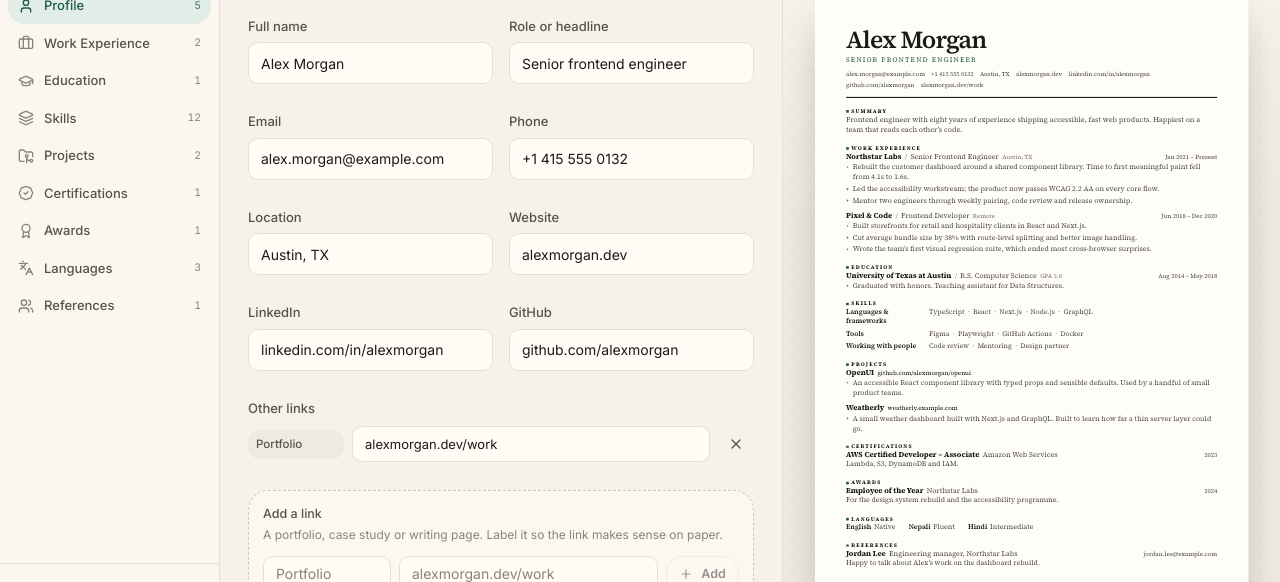
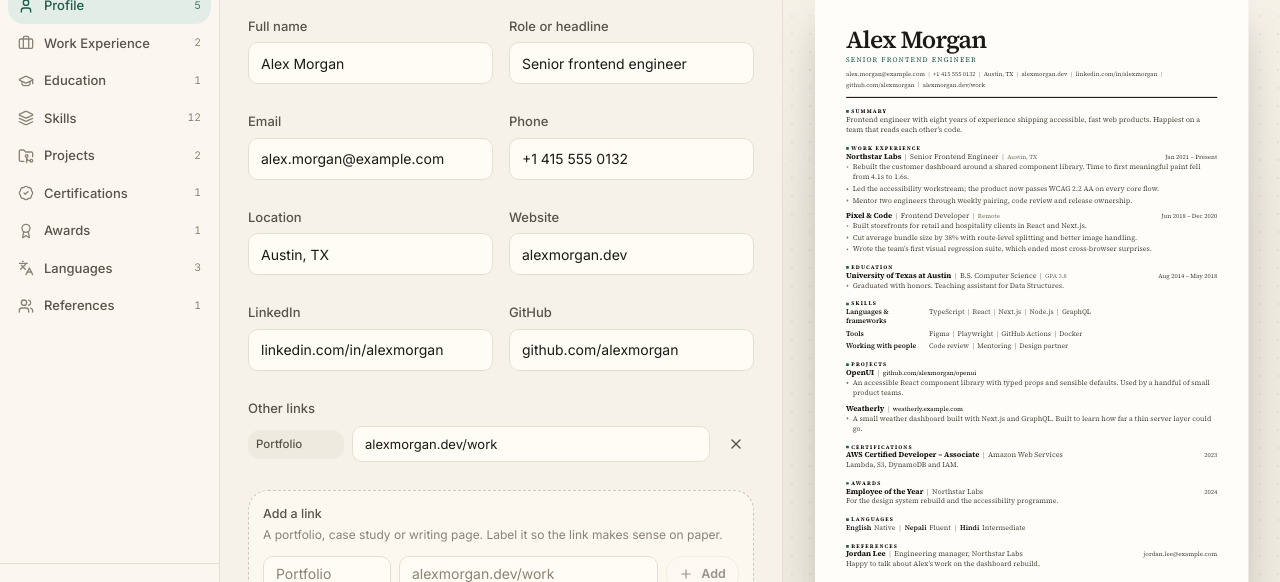
Before and after one commit to prajwl-dh/quick-resume-builder, a Next.js app: page /builder/example-resume in a window 1280 px wide. Shown: the part 147-729 px from the top of the page. Built offline with nearby package versions, Linux system fonts and the light colour scheme.

Commit message:
More ATS fixes

```diff
--- a/src/app/resume-sheet.css
+++ b/src/app/resume-sheet.css
@@ -74,7 +74,7 @@
 .r-contact {
   display: flex;
   flex-wrap: wrap;
-  gap: 0.28em 1.05em;
+  gap: 0.28em 0.55em;
   margin-top: 0.7em;
   font-size: 0.84em;
   color: var(--r-muted);
@@ -243,7 +243,7 @@
   display: flex;
   flex-wrap: wrap;
   align-items: baseline;
-  gap: 0.12em 0.05em;
+  gap: 0.12em 0.42em;
   min-width: 0;
 }
 
@@ -253,18 +253,12 @@
   overflow-wrap: anywhere;
 }
 
-.r-skill + .r-skill::before {
-  content: '·';
-  margin: 0 0.45em;
-  color: var(--r-faint);
-}
-
 /* ------------------------------ languages ----------------------------- */
 
 .r-languages {
   display: flex;
   flex-wrap: wrap;
-  gap: 0.35em 1.8em;
+  gap: 0.35em 0.5em;
 }
 
 .r-language {
@@ -405,14 +399,6 @@
   font-size: 0.86em;
 }
 
-.r-t-meridian .r-skill + .r-skill::before,
-.r-t-atlas .r-skill + .r-skill::before,
-.r-t-studio .r-skill + .r-skill::before,
-.r-t-swiss .r-skill + .r-skill::before {
-  content: none;
-  margin: 0;
-}
-
 .r-t-meridian .r-skill-list,
 .r-t-atlas .r-skill-list,
 .r-t-studio .r-skill-list,
@@ -517,11 +503,6 @@
   font-size: 0.86em;
 }
 
-.r-t-onyx .r-skill + .r-skill::before {
-  content: none;
-  margin: 0;
-}
-
 .r-t-onyx .r-skill-list {
   gap: 0.25em 0.3em;
 }
@@ -608,7 +589,7 @@
 .r-t-mono .r-contact {
   font-family: var(--font-plex-mono), ui-monospace, monospace;
   font-size: 0.76em;
-  gap: 0.3em 1.25em;
+  gap: 0.3em 0.6em;
 }
 
 .r-t-mono .r-contact-label {
@@ -644,11 +625,6 @@
 .r-t-mono .r-skill {
   font-family: var(--font-plex-mono), ui-monospace, monospace;
   font-size: 0.86em;
-}
-
-.r-t-mono .r-skill + .r-skill::before {
-  content: '/';
-  color: var(--r-faint);
 }
 
 /* ==================================================================== */
--- a/src/components/resume/ResumeSheet.tsx
+++ b/src/components/resume/ResumeSheet.tsx
@@ -11,7 +11,16 @@ import {
   titleCaseJobTitle,
 } from '@/lib/resumeDefaults';
 import { SECTION_LABELS, themeVars } from '@/lib/resumeDesign';
-import type { ReactNode } from 'react';
+import { Fragment, type ReactNode } from 'react';
+
+/** Mirrors the PDF's field separator so both views read the same way. */
+function Sep() {
+  return (
+    <span className='r-entry-sep' aria-hidden='true'>
+      |
+    </span>
+  );
+}
 
 function hrefFor(value?: string): string {
   if (!value) return '';
@@ -114,6 +123,8 @@ export default function ResumeSheet({
   );
 
   const contacts = contactItems.filter(Boolean);
+  // These templates stack contacts in a column; the PDF omits separators there.
+  const inlineContacts = !['ledger', 'atlas', 'column'].includes(theme.template);
   const hasAnything = visible.length > 0 || contacts.length > 0 || Boolean(name || role);
 
   const renderSection = (section: SectionKey) => {
@@ -135,10 +146,11 @@ export default function ResumeSheet({
                   <div className='r-skill-list'>
                     {group.skills
                       .filter((skill) => skill.trim())
-                      .map((skill, index) => (
-                        <span className='r-skill' key={`${skill}-${index}`}>
-                          {skill}
-                        </span>
+                      .map((skill, index, skills) => (
+                        <Fragment key={`${skill}-${index}`}>
+                          <span className='r-skill'>{skill}</span>
+                          {index < skills.length - 1 ? <Sep /> : null}
+                        </Fragment>
                       ))}
                   </div>
                 </div>
@@ -170,16 +182,17 @@ export default function ResumeSheet({
                       ) : null}
                       {entry.jobTitle ? (
                         <>
-                          <span className='r-entry-sep' aria-hidden='true'>
-                            /
-                          </span>
+                          <Sep />
                           <span className='r-entry-role'>
                             {titleCaseJobTitle(entry.jobTitle)}
                           </span>
                         </>
                       ) : null}
                       {entry.jobLocation ? (
+                        <>
+                          {entry.companyName || entry.jobTitle ? <Sep /> : null}
                           <span className='r-entry-meta'>{entry.jobLocation}</span>
+                        </>
                       ) : null}
                     </div>
                     {date ? <span className='r-entry-date'>{date}</span> : null}
@@ -216,14 +229,15 @@ export default function ResumeSheet({
                       ) : null}
                       {entry.schoolMajor ? (
                         <>
-                          <span className='r-entry-sep' aria-hidden='true'>
-                            /
-                          </span>
+                          <Sep />
                           <span className='r-entry-role'>{entry.schoolMajor}</span>
                         </>
                       ) : null}
                       {entry.schoolGPA ? (
+                        <>
+                          {entry.schoolName || entry.schoolMajor ? <Sep /> : null}
                           <span className='r-entry-meta'>GPA {entry.schoolGPA}</span>
+                        </>
                       ) : null}
                     </div>
                     {date ? <span className='r-entry-date'>{date}</span> : null}
@@ -254,9 +268,12 @@ export default function ResumeSheet({
                       <span className='r-entry-title'>{entry.projectName}</span>
                     ) : null}
                     {entry.projectLink ? (
+                      <>
+                        {entry.projectName ? <Sep /> : null}
                         <a className='r-entry-link' href={hrefFor(entry.projectLink)}>
                           {entry.projectLink}
                         </a>
+                      </>
                     ) : null}
                   </div>
                 </div>
@@ -283,7 +300,10 @@ export default function ResumeSheet({
                   <div className='r-entry-title-row'>
                     <span className='r-entry-title'>{entry.certificationName}</span>
                     {entry.certificationIssuer ? (
+                      <>
+                        {entry.certificationName ? <Sep /> : null}
                         <span className='r-entry-role'>{entry.certificationIssuer}</span>
+                      </>
                     ) : null}
                   </div>
                   {entry.certificationDate ? (
@@ -313,7 +333,10 @@ export default function ResumeSheet({
                   <div className='r-entry-title-row'>
                     <span className='r-entry-title'>{entry.awardName}</span>
                     {entry.awardIssuer ? (
+                      <>
+                        {entry.awardName ? <Sep /> : null}
                         <span className='r-entry-role'>{entry.awardIssuer}</span>
+                      </>
                     ) : null}
                   </div>
                   {entry.awardDate ? (
@@ -347,11 +370,14 @@ export default function ResumeSheet({
                     {[entry.referenceRole, entry.referenceCompany]
                       .filter(Boolean)
                       .join(', ') ? (
+                      <>
+                        {entry.referenceName ? <Sep /> : null}
                         <span className='r-entry-role'>
                           {[entry.referenceRole, entry.referenceCompany]
                             .filter(Boolean)
                             .join(', ')}
                         </span>
+                      </>
                     ) : null}
                   </div>
                   {entry.referenceEmail ? (
@@ -374,13 +400,16 @@ export default function ResumeSheet({
           <section className='r-section' data-section='languages' key={section}>
             <SectionHeading section='languages' />
             <div className='r-languages'>
-              {items.map((item) => (
-                <div className='r-language' key={item.id}>
+              {items.map((item, index) => (
+                <Fragment key={item.id}>
+                  <div className='r-language'>
                     <span className='r-language-name'>{item.name}</span>
                     {item.proficiency ? (
                       <span className='r-language-level'>{item.proficiency}</span>
                     ) : null}
                   </div>
+                  {index < items.length - 1 ? <Sep /> : null}
+                </Fragment>
               ))}
             </div>
           </section>
@@ -405,7 +434,18 @@ export default function ResumeSheet({
           {role ? <p className='r-role'>{role}</p> : null}
         </div>
         {!profileHidden && contacts.length ? (
-          <ul className='r-contact'>{contacts}</ul>
+          <ul className='r-contact'>
+            {contacts.map((contact, index) => (
+              <Fragment key={index}>
+                {contact}
+                {inlineContacts && index < contacts.length - 1 ? (
+                  <li className='r-entry-sep' aria-hidden='true'>
+                    |
+                  </li>
+                ) : null}
+              </Fragment>
+            ))}
+          </ul>
         ) : null}
       </header>
 
--- a/src/lib/pdf/ResumePdfDocument.tsx
+++ b/src/lib/pdf/ResumePdfDocument.tsx
@@ -80,6 +80,20 @@ interface Ctx {
 }
 
 const em = (ctx: Ctx, value: number) => ctx.type * value;
+
+/** Section spacing matches the live preview's per-template CSS. */
+function sectionGap(ctx: Ctx): number {
+  switch (ctx.template) {
+    case 'folio':
+      return 1.35;
+    case 'ledger':
+      return 0.95;
+    case 'swiss':
+      return 0.85;
+    default:
+      return 1.15;
+  }
+}
 
 /**
  * Every text run that shares an entry row must use the same line height. React
@@ -763,7 +777,7 @@ function SectionHeading({
     <View
       wrap={false}
       minPresenceAhead={em(ctx, 4)}
-      style={{ marginBottom: em(ctx, 0.38 * ctx.spacing), ...extra }}
+      style={{ marginBottom: em(ctx, 0.44 * ctx.spacing), ...extra }}
     >
       {children}
     </View>
@@ -1005,14 +1019,14 @@ function Bullets({ text, ctx }: { text?: string; ctx: Ctx }) {
   const lines = splitBullets(text);
   if (!lines.length) return null;
   return (
-    <View style={{ marginTop: em(ctx, 0.26 * ctx.spacing) }}>
+    <View style={{ marginTop: em(ctx, 0.3 * ctx.spacing) }}>
       {lines.map((line, index) => (
         <View
           key={index}
           style={{
             flexDirection: 'row',
             alignItems: 'flex-start',
-            marginTop: index === 0 ? 0 : em(ctx, 0.11 * ctx.spacing),
+            marginTop: index === 0 ? 0 : em(ctx, 0.18 * ctx.spacing),
           }}
         >
           {/*
@@ -1093,7 +1107,7 @@ function SectionBody({
   ctx: Ctx;
   number: number;
 }) {
-  const entryGap = em(ctx, 0.48 * ctx.spacing);
+  const entryGap = em(ctx, 0.72 * ctx.spacing);
 
   const title = (text?: string, accent = false) =>
     text?.trim() ? (
@@ -1197,7 +1211,7 @@ function SectionBody({
           fontSize: em(ctx, 0.95),
           color: MUTED,
           lineHeight: ctx.leading,
-          marginTop: em(ctx, 0.2 * ctx.spacing),
+          marginTop: em(ctx, 0.22 * ctx.spacing),
         }}
       >
         {text}
@@ -1205,7 +1219,7 @@ function SectionBody({
     ) : null;
 
   const sectionWrap = (children: ReactNode) => (
-    <View style={{ marginTop: number === 1 ? 0 : em(ctx, 0.8 * ctx.spacing) }}>
+    <View style={{ marginTop: number === 1 ? 0 : em(ctx, sectionGap(ctx) * ctx.spacing) }}>
       <SectionHeading section={section} ctx={ctx} />
       {children}
     </View>
@@ -1225,7 +1239,7 @@ function SectionBody({
             style={{
               flexDirection: 'row',
               alignItems: 'flex-start',
-              marginTop: groupIndex === 0 ? 0 : em(ctx, 0.32 * ctx.spacing),
+              marginTop: groupIndex === 0 ? 0 : em(ctx, 0.38 * ctx.spacing),
             }}
           >
             {group.name?.trim() ? (
@@ -1682,10 +1696,13 @@ export default function ResumePdfDocument({
         {flow.map((section) => {
           if (section === 'profile') {
             if (!hasSummary) return null;
+            // Count the summary so the first body section still gets its
+            // section gap, as it does in the live preview.
+            sectionNumber += 1;
             return (
               <View
                 key='profile'
-                style={{ marginTop: em(ctx, 0.8 * ctx.spacing) }}
+                style={{ marginTop: em(ctx, sectionGap(ctx) * ctx.spacing) }}
               >
                 <SectionHeading
                   section='profile'
```
Lines whose indentation alone changed are shown as unchanged.
